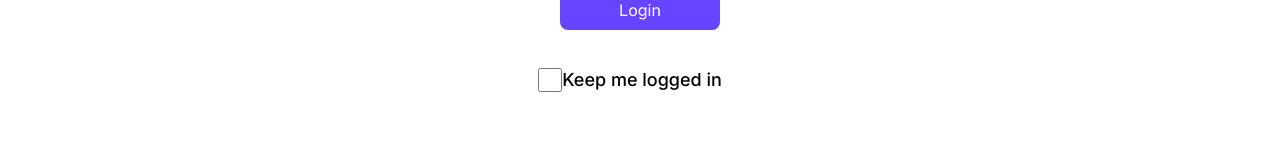
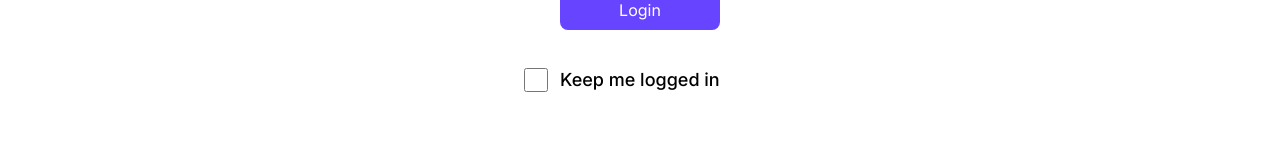
Before and after one commit to BacPacNet/web-app-client, a Next.js app: page / in a window 1280 px wide. Shown: the part 567-723 px from the top of the page. Built offline with nearby package versions, Linux system fonts and the light colour scheme; a web font is replaced by a local one.

Commit message:
another text alignment correction

```diff
--- a/src/app/page.js
+++ b/src/app/page.js
@@ -66,11 +66,11 @@ export default function Home() {
               type="checkbox"
               name="login"
               id="login"
-              className="w-6 h-6 cursor-pointer -ml-5"
+              className="w-6 h-6 cursor-pointer"
             />
             <label
               htmlFor="login"
-              className=" font-medium text-lg cursor-pointer center w-1/4"
+              className=" font-medium text-lg cursor-pointer pl-3 w-52"
             >
               Keep me logged in
             </label>
```
